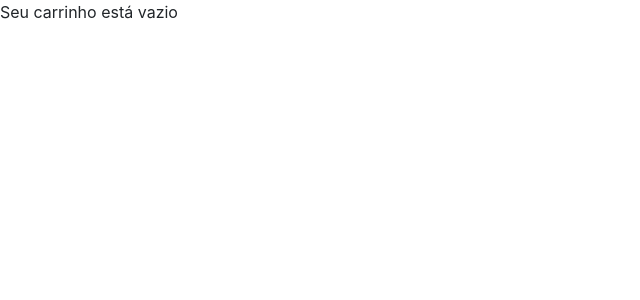
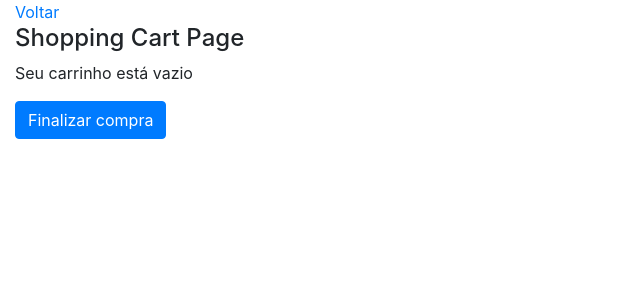
Before and after one commit to tryber/sd-04-project-frontend-online-store-16, a React (Create React App) app: page /cart in a window 1280 px wide. Shown: the top 300 px of the page, without its empty margins (0-640 px from the left). Built offline with nearby package versions, Linux system fonts and the light colour scheme.

Commit message:
elevando o estado e finalizando meu componente

```diff
--- a/src/App.js
+++ b/src/App.js
@@ -7,14 +7,31 @@ import ProductList from './pages/ProductList';
 import ShoppingCart from './pages/ShoppingCart';
 
 class App extends React.Component {
+  constructor(props) {
+    super(props);
+    this.state = { cart: [] };
+    this.addProductToCart = this.addProductToCart.bind(this);
+  }
+
+  addProductToCart(product) {
+    const { cart } = this.state;
+    const cartProduct = cart.find(cartProduct => cartProduct.id === product.id);
+    if(cartProduct){
+      cartProduct.cartQuantity += 1;
+    } else {
+      product.cartQuantity = 1;
+      this.setState({ cart: [...cart, product] });
+    }
+  }
+
   render() {
     return (
       <BrowserRouter>
         <Switch>
-          <Route exact path="/" component={ProductList} />
+          <Route exact path="/" render={(props) => (<ProductList {...props} addToCart={this.addProductToCart} />)} />
           <Route path="/product/:id" component={ProductDetails} />
-          <Route path="/cart" component={ShoppingCart} />
-          <Route path="/checkout" component={Checkout} />
+          <Route path="/cart" render={(props) => (<ShoppingCart {...props} cart={this.state.cart} />)} />
+          <Route path="/checkout" render={(props) => (<Checkout {...props} cart={this.state.cart} />)} />
         </Switch>
       </BrowserRouter>
     );
--- a/src/pages/Checkout.jsx
+++ b/src/pages/Checkout.jsx
@@ -1,16 +1,25 @@
 import React from 'react';
 
-const CartReview = () => (
+const CartReview = (props) => {
+  const { cart } = props;
+  const total = cart.reduce((acc, product) => product.price + acc, 0);
+  return (
     <section className="my-3">
       <h5>Revise seus produtos</h5>
-    <div className="list-group" />
+      <div className="list-group">
+        {cart.map((product) => (
+          <button key={product.id} type="button" className="list-group-item list-group-item-action">{product.cartQuantity} x {product.title}</button>
+        ))}
+      </div>
       <div className="row justify-content-end m-0 mt-2">
-      <h5>Total: R$ 0.00</h5>
+        <h5>Total: R$ {total}</h5>
       </div>
     </section>
   );
+};
 
-const BuyerInfo = ({ changeFormState, formState }) => (
+const BuyerInfo = ({ changeFormState, formState }) => {
+  return (
     <section className="mb-5">
       <h5>Informacoes do comprador</h5>
       <form>
@@ -29,6 +38,7 @@ const BuyerInfo = ({ changeFormState, formState }) => (
           <div className="col">
             <input
               type="text"
+              name="cpf"
               data-testid="checkout-cpf"
               className="form-control"
               placeholder="CPF"
@@ -39,6 +49,7 @@ const BuyerInfo = ({ changeFormState, formState }) => (
           <div className="col">
             <input
               type="text"
+              name="email"
               data-testid="checkout-email"
               className="form-control"
               placeholder="Email"
@@ -49,6 +60,7 @@ const BuyerInfo = ({ changeFormState, formState }) => (
           <div className="col">
             <input
               type="text"
+              name="phone"
               data-testid="checkout-phone"
               className="form-control"
               placeholder="Telefone"
@@ -61,6 +73,7 @@ const BuyerInfo = ({ changeFormState, formState }) => (
           <div className="col-3">
             <input
               type="text"
+              name="cep"
               data-testid="checkout-cep"
               className="form-control"
               placeholder="CEP"
@@ -71,6 +84,7 @@ const BuyerInfo = ({ changeFormState, formState }) => (
           <div className="col">
             <input
               type="text"
+              name="address"
               data-testid="checkout-address"
               className="form-control"
               placeholder="Endereco"
@@ -82,6 +96,7 @@ const BuyerInfo = ({ changeFormState, formState }) => (
       </form>
     </section>
   );
+};
 
 const PaymentInfo = ({ changeFormState, formState }) => (
   <section>
@@ -158,15 +173,15 @@ class Checkout extends React.Component {
   }
 
   render() {
-    const { fullName, email, cpf, phone, cep, address, paymentMethod } = this.state;
+    const { cart } = this.props;
     return (
       <div className="container">
-        <CartReview />
+        <CartReview cart={cart} />
         <BuyerInfo
           changeFormState={this.changeFormState}
-          formState={{ fullName, email, cpf, phone, cep, address }}
+          formState={this.state}
         />
-        <PaymentInfo changeFormState={this.changeFormState} formState={{ paymentMethod }} />
+        <PaymentInfo changeFormState={this.changeFormState} formState={this.state} />
         <div className="row justify-content-center">
           <button className="btn btn-primary btn-lg">Comprar</button>
         </div>
--- a/src/pages/ProductList.jsx
+++ b/src/pages/ProductList.jsx
@@ -20,6 +20,7 @@ const ProductCard = (props) => {
         <button
           data-testid="product-add-to-cart"
           className="btn btn-primary"
+          onClick={() => props.addToCart(props.product)}
         >
           Adicionar ao carrinho
         </button>
@@ -31,7 +32,7 @@ const ProductCard = (props) => {
 };
 
 const List = (props) => {
-  const { products } = props;
+  const { products, addToCart } = props;
   return (
     <div>
       {products[0] === 'initial' && (
@@ -41,7 +42,7 @@ const List = (props) => {
       {products[0] !== 'initial' && (
         <div className="row align-items-center">
           {products.map((product) => (
-            <ProductCard key={product.id} product={product} />
+            <ProductCard key={product.id} product={product} addToCart={addToCart} />
           ))}
         </div>
       )}
@@ -84,6 +85,7 @@ class ProductList extends React.Component {
 
   render() {
     const { selectedCategory, products } = this.state;
+    const { addToCart } = this.props;
     return (
       <div className="container-fluid">
         <div className="row">
@@ -105,7 +107,7 @@ class ProductList extends React.Component {
                 <Link data-testid="shopping-cart-button" to="/cart">Carrinho</Link>
               </div>
             </div>
-            <List products={products} />
+            <List products={products} addToCart={addToCart} />
           </div>
         </div>
       </div>
--- a/src/pages/ShoppingCart.jsx
+++ b/src/pages/ShoppingCart.jsx
@@ -1,17 +1,54 @@
 import React from 'react';
+import { Link } from 'react-router-dom';
+
+const CartItemCard = (props) => {
+  const { thumbnail, title, price, cartQuantity } = props.product;
+  return (
+    <div>
+      <img src={thumbnail} height={100} alt="" />
+      <p data-testid="shopping-cart-product-name">{title}</p>
+      <p>{price}</p>
+      <p data-testid="shopping-cart-product-quantity">{cartQuantity}</p>
+    </div>
+  );
+};
+
+const ListItems = (props) => {
+  const { products } = props;
+  return (
+    <section>
+      {!products.length ? (
+        <p data-testid="shopping-cart-empty-message">Seu carrinho está vazio</p>
+      ) : (
+          <div className="row">
+            {products.map((product) => (
+              <CartItemCard key={product.id} product={product} />
+            ))}
+          </div>
+        )}
+    </section>
+  );
+};
 
 class ShoppingCart extends React.Component {
-  constructor(props) {
-    super(props);
-    this.state = { products: '' };
-  }
-
   render() {
-    const { products } = this.state;
-    if (products === '') {
-      return <span data-testid="shopping-cart-empty-message">Seu carrinho está vazio</span>;
-    }
-    return <h1>Shopping Cart Page</h1>;
+    const { cart } = this.props;
+    return (
+      <div className="container-fluid">
+        <div className="column">
+          <Link to="/">Voltar</Link>
+          <h4>Shopping Cart Page</h4>
+          <ListItems products={cart} />
+          <Link
+            to="/checkout"
+            data-testid="checkout-products"
+            className="btn btn-primary"
+          >
+            Finalizar compra
+          </Link>
+        </div>
+      </div>
+    );
   }
 }
 
```
Lines whose indentation alone changed are shown as unchanged.
